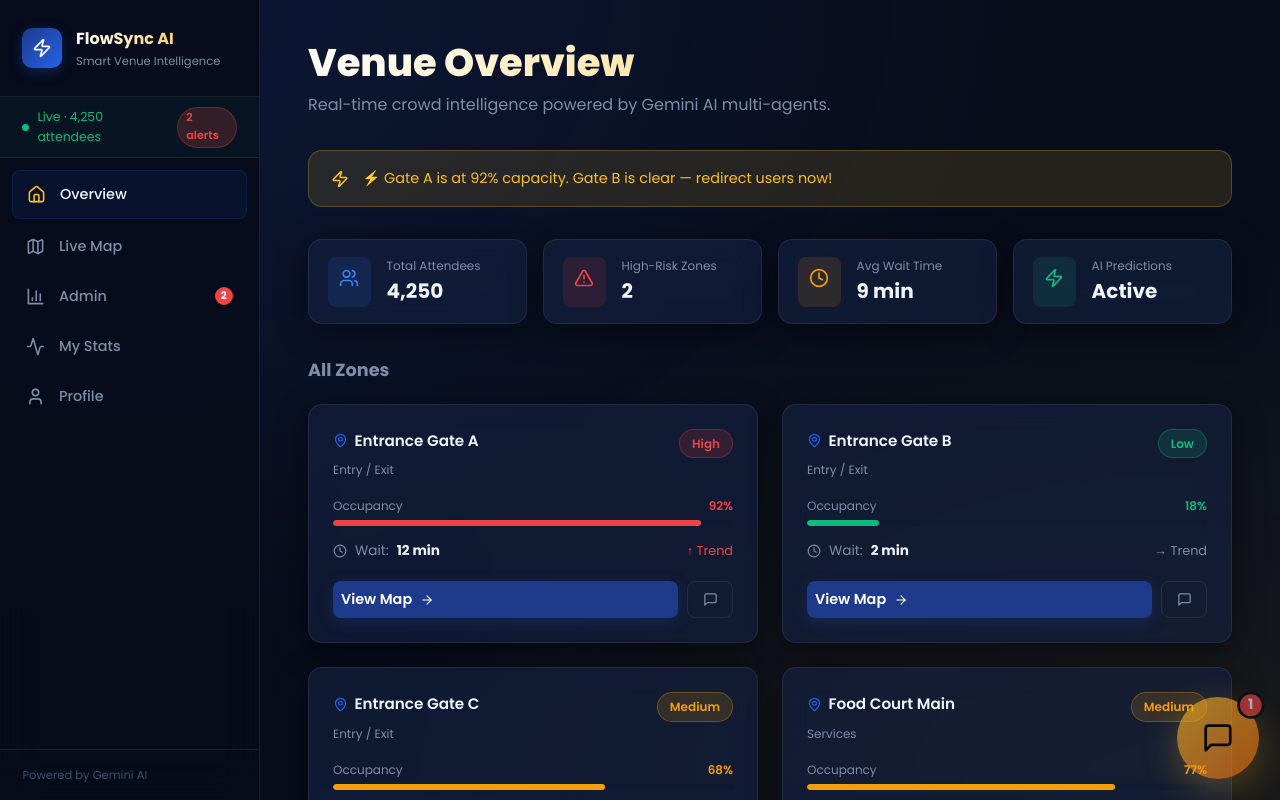
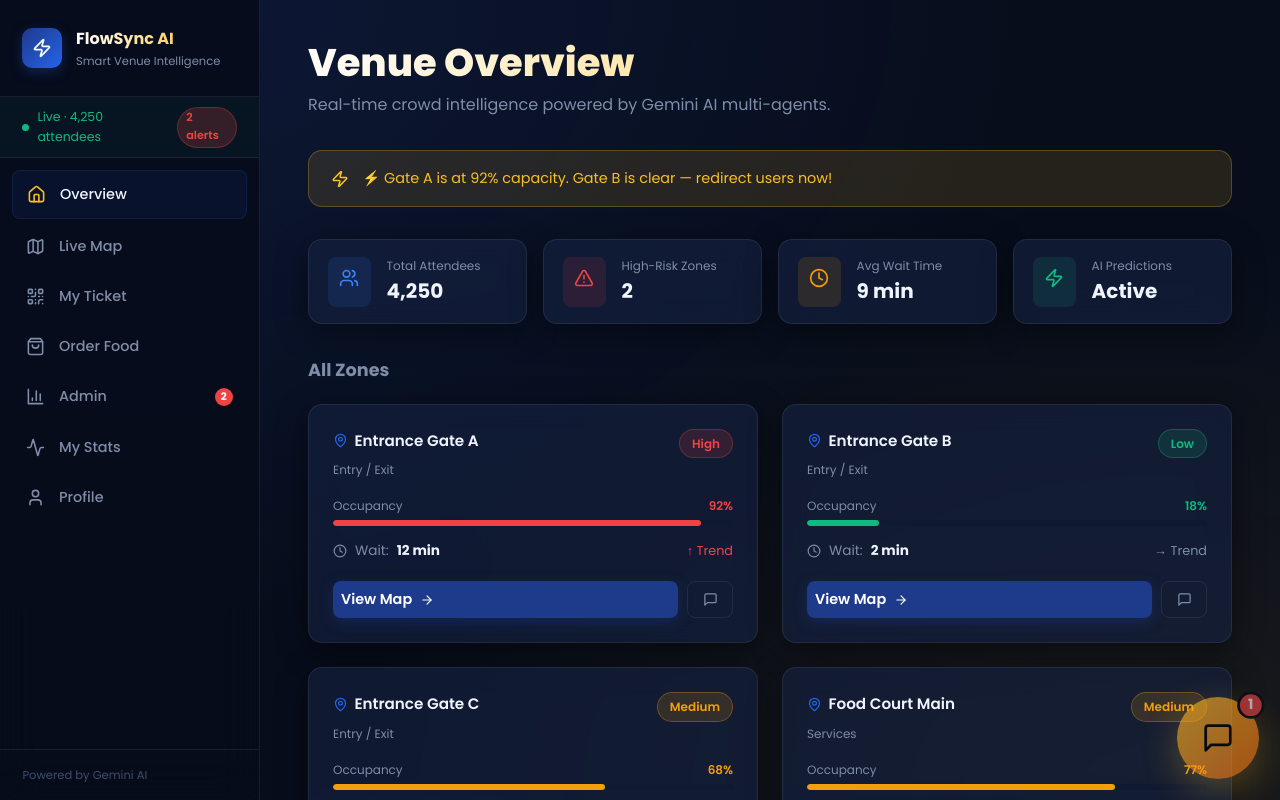
Before and after one commit to jayanitrivedi07-bit/FlowSyncAI, a React (Vite) app in the folder frontend/: page / in a window 1280 px wide. Shown: the top 800 px of the page. Built offline with nearby package versions, Linux system fonts and the light colour scheme.

Commit message:
Update frontend/src/components/Navigation.jsx

```diff
--- a/frontend/src/components/Navigation.jsx
+++ b/frontend/src/components/Navigation.jsx
@@ -1,14 +1,16 @@
 import React from 'react';
 import { NavLink, useLocation } from 'react-router-dom';
-import { Home, Map, BarChart3, Activity, User, Zap } from 'lucide-react';
+import { Home, Map, BarChart3, Activity, User, Zap, QrCode, ShoppingBag } from 'lucide-react';
 import './Navigation.css';
 
 const NAV = [
-  { to: '/',       icon: Home,     label: 'Overview'  },
-  { to: '/map',    icon: Map,      label: 'Live Map'  },
-  { to: '/admin',  icon: BarChart3,label: 'Admin'     },
-  { to: '/stats',  icon: Activity, label: 'My Stats'  },
-  { to: '/profile',icon: User,     label: 'Profile'   },
+  { to: '/',       icon: Home,       label: 'Overview'  },
+  { to: '/map',    icon: Map,        label: 'Live Map'  },
+  { to: '/entry',  icon: QrCode,     label: 'My Ticket' },
+  { to: '/orders', icon: ShoppingBag,label: 'Order Food', badge: '🟢' },
+  { to: '/admin',  icon: BarChart3,  label: 'Admin'     },
+  { to: '/stats',  icon: Activity,   label: 'My Stats'  },
+  { to: '/profile',icon: User,       label: 'Profile'   },
 ];
 
 export default function Navigation() {
```
